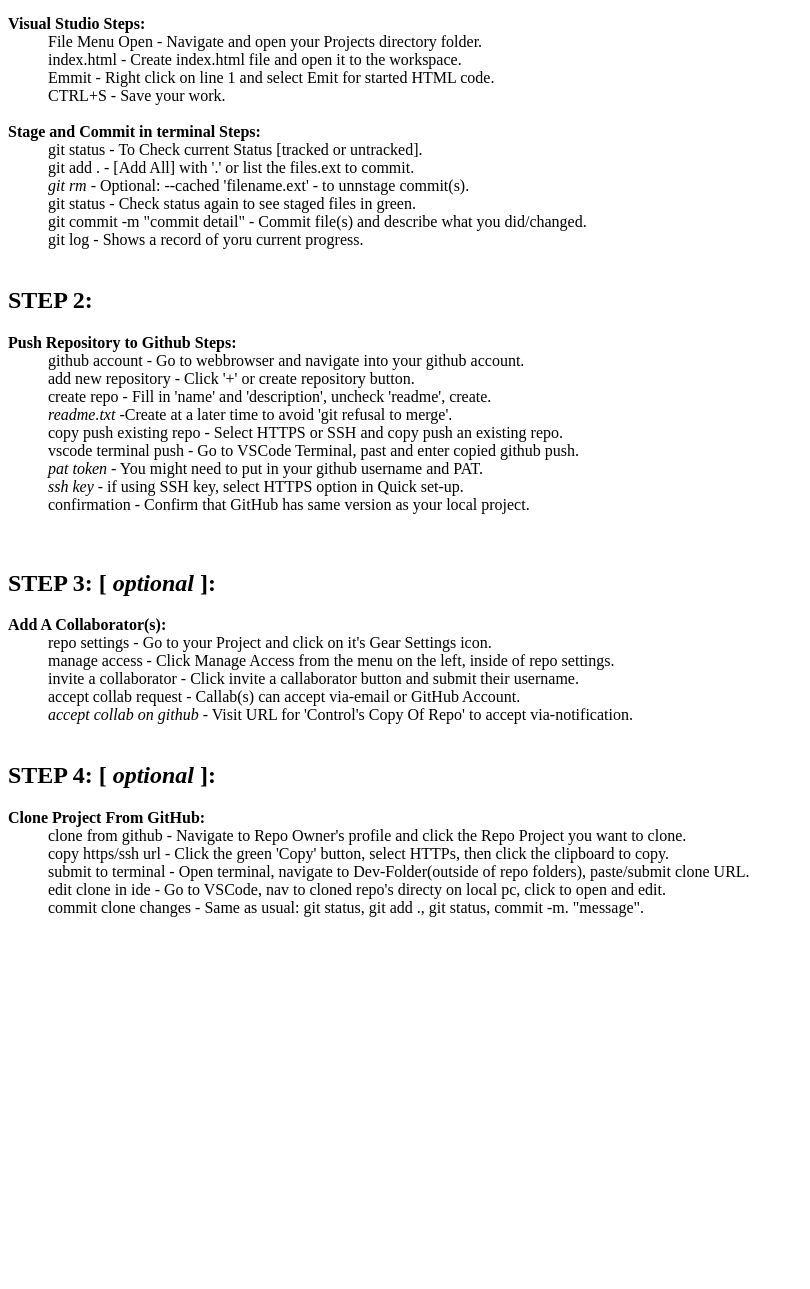
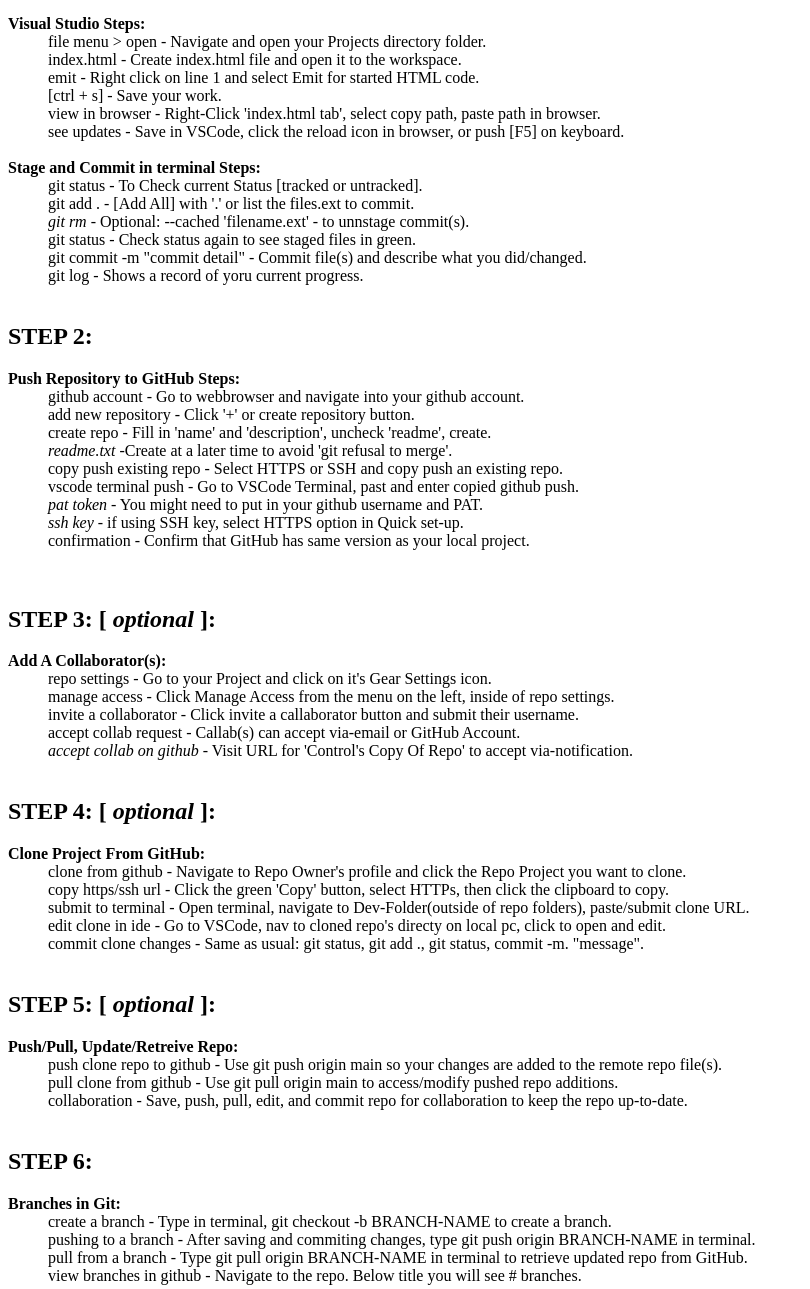
Before and after one commit to dev-elements/communication-log, a plain HTML site: page index.html in a window 1280 px wide. Shown: the part 314-1603 px from the top of the page, without its empty margins (0-810 px from the left). Before the commit the page ends 1265 px from the top, so only its background shows below. Drawn offline with Linux system fonts and the light colour scheme.

Commit message:
corrected formatting errors and created steps for Step 6

```diff
--- a/index.html
+++ b/index.html
@@ -18,10 +18,12 @@
         <dd>git init - 'update this later when I remember what it means.'</dd>
         <br>
         <dt><b>Visual Studio Steps: </b></dt>
-        <dd>File Menu Open - Navigate and open your Projects directory folder. </dd>
+        <dd>file menu > open - Navigate and open your Projects directory folder. </dd>
         <dd>index.html - Create index.html file and open it to the workspace. </dd>
-        <dd>Emmit - Right click on line 1 and select Emit for started HTML code. </dd>
-        <dd>CTRL+S - Save your work.</dd>
+        <dd>emit - Right click on line 1 and select Emit for started HTML code. </dd>
+        <dd>[ctrl + s] - Save your work.</dd>
+        <dd>view in browser - Right-Click 'index.html tab', select copy path, paste path in browser.</dd>
+        <dd>see updates - Save in VSCode, click the reload icon in browser, or push [F5] on keyboard. </dd>
         <br>
         <dt><b>Stage and Commit in terminal  Steps:</b></dt>
         <dd>git status - To Check current Status [tracked or untracked]. </dd>
@@ -32,7 +34,7 @@
         <dd>git log - Shows a record of yoru current progress. </dd>
         <br>
         <h2>STEP 2: </h2>
-        <dt><b>Push Repository to Github Steps:</b></dt>
+        <dt><b>Push Repository to GitHub Steps:</b></dt>
         <dd>github account - Go to webbrowser and navigate into your github account. </dd>
         <dd>add new repository - Click '+' or create repository button. </dd>
         <dd>create repo - Fill in 'name' and 'description', uncheck 'readme', create. </dd>
@@ -60,6 +62,25 @@
         <dd>edit clone in ide - Go to VSCode, nav to cloned repo's directy on local pc, click to open and edit. </dd>
         <dd>commit clone changes - Same as usual: git status, git add ., git status, commit -m. "message". </dd>
         <br>
+        <h2>STEP 5: [ <i>optional</i> ]: </h2>
+        <dt><b>Push/Pull, Update/Retreive Repo: </b></dt>
+        <dd> push clone repo to github - Use git push origin main so your changes are added to the remote repo file(s). </dd>
+        <dd>pull clone from github - Use git pull origin main to access/modify pushed repo additions. </dd>
+        <dd>collaboration - Save, push, pull, edit, and commit repo for collaboration to keep the repo up-to-date. </dd>
+        <br>
+        <h2>STEP 6: </h2>
+        <dt><b>Branches in Git: </b></dt>
+        <dd>create a branch - Type in terminal, git checkout -b BRANCH-NAME to create a branch. </dd>
+        <dd>pushing to a branch - After saving and commiting changes, type git push origin BRANCH-NAME in terminal. </dd>
+        <dd>pull from a branch - Type git pull origin BRANCH-NAME in terminal to retrieve updated repo from GitHub. </dd>
+        <dd>view branches in github - Navigate to the repo. Below title you will see # branches.</dd>
+        <br>
+        <h2></h2>
+
+
+
+
+
 
 
 
```
